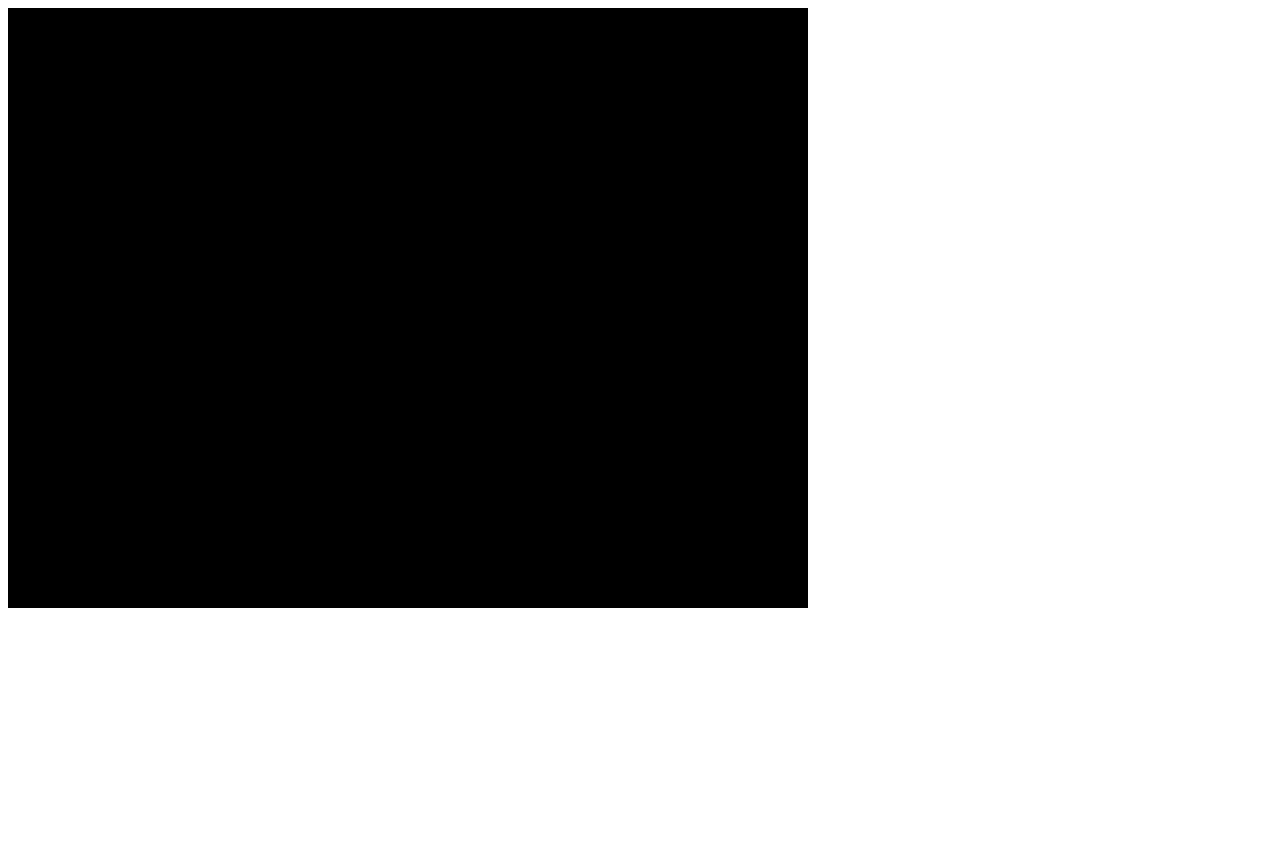
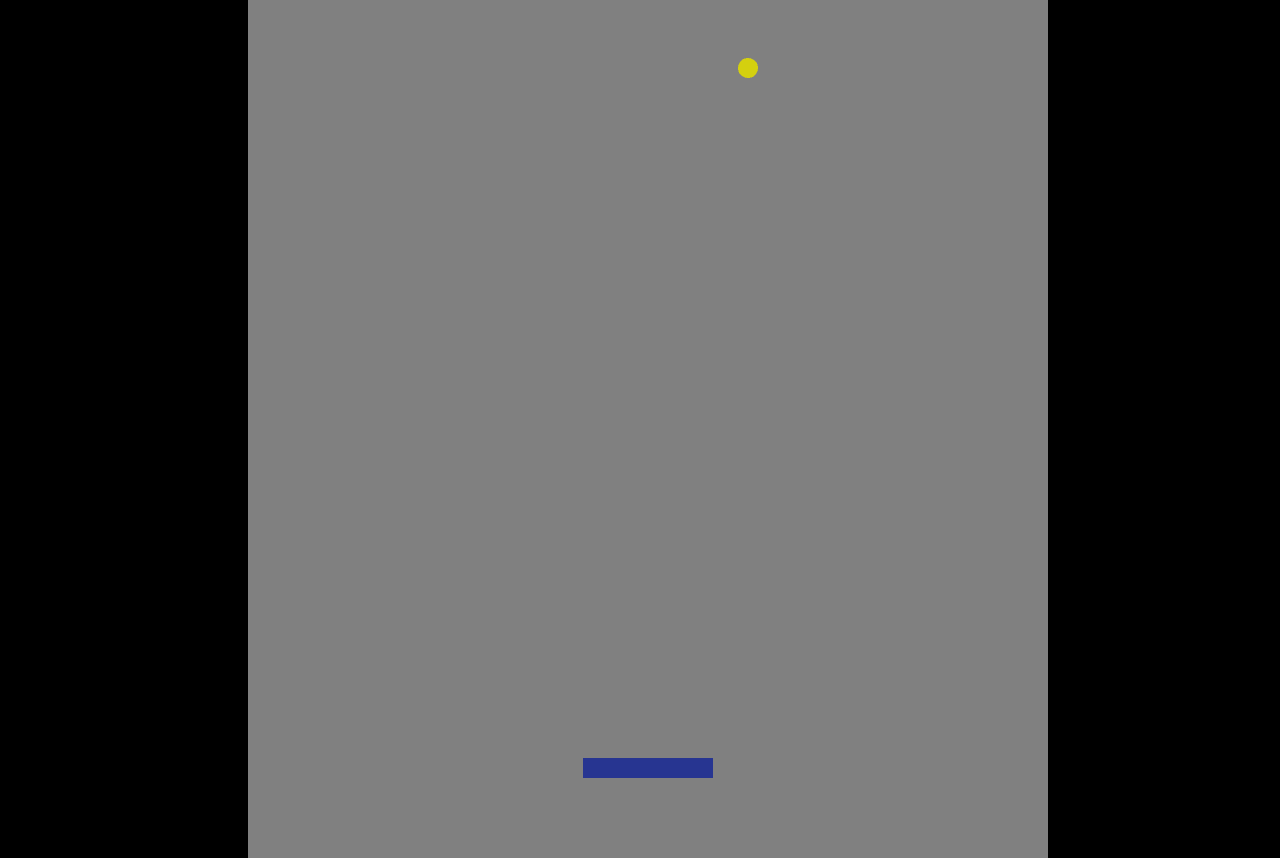
Before and after one commit to IlyaKuzmichev23/peppers-test-task, a website built with Vite: page index.html in a window 1280 px wide. Before the commit the page ends 800 px from the top, so only its background shows below. Built offline with nearby package versions, Linux system fonts and the light colour scheme.

Commit message:
добавлены платформа и шар. выполнена обработка столкновения шара со стенами и платформой

```diff
--- a/index.html
+++ b/index.html
@@ -2,6 +2,8 @@
 <html>
 <head>
     <title>Breakout</title>
+
+    <link rel="stylesheet" href="/style.css">
 </head>
 <body>
     <script type="module" src="/main.js"></script>
--- a/main.js
+++ b/main.js
@@ -1,4 +1,4 @@
-import { Application} from "pixi.js";
+import { Application, Graphics} from "pixi.js";
 
 export class Game {
     constructor(){
@@ -10,14 +10,46 @@ export class Game {
 
         await this.app.init({
             width: 800,
-            height: 600,
-            background: 0x000000,
+            height: 900,
+            background: 0x808080,
             antialias:  true,
             resolution: window.devicePixelRatio || 1,
-            autoDensity: true,       // масштабирование под Retina
+            autoDensity: true,
         });
 
         document.body.appendChild(this.app.canvas);
+
+        //платформа
+        const paddle = new Graphics();
+        paddle.rect(0,0,130,20);
+        paddle.x = 335;
+        paddle.y = 800;
+        paddle.fill(0x273591);
+        this.app.stage.addChild(paddle);
+
+        //шар
+        const ball = new Graphics();
+        ball.circle(0,0,10);
+        ball.x = 400;
+        ball.y = 790;
+        ball.fill(0xd4d00f);
+        this.app.stage.addChild(ball);
+
+        //игровой цикл
+        let vx = 5;
+        let vy = -5;
+        this.app.ticker.add((time) => {
+            ball.x+=vx*time.deltaTime;
+            ball.y+=vy*time.deltaTime;
+            console.log(ball.y);
+            if(ball.x-10<=0 || ball.x+10>=800)
+                vx*=-1;
+            if(ball.y-10<=0)
+                vy*=-1;
+            if(ball.y+10>=paddle.y)
+                vy*=-1;
+        });
+
     };
 
 }
--- /dev/null
+++ b/style.css
@@ -0,0 +1,9 @@
+body{
+    background-color: black;
+    display: flex;
+    justify-content: center;
+    align-items: center;
+    width: 100vw;
+    height: 100vh;
+    overflow: hidden;
+}
```
